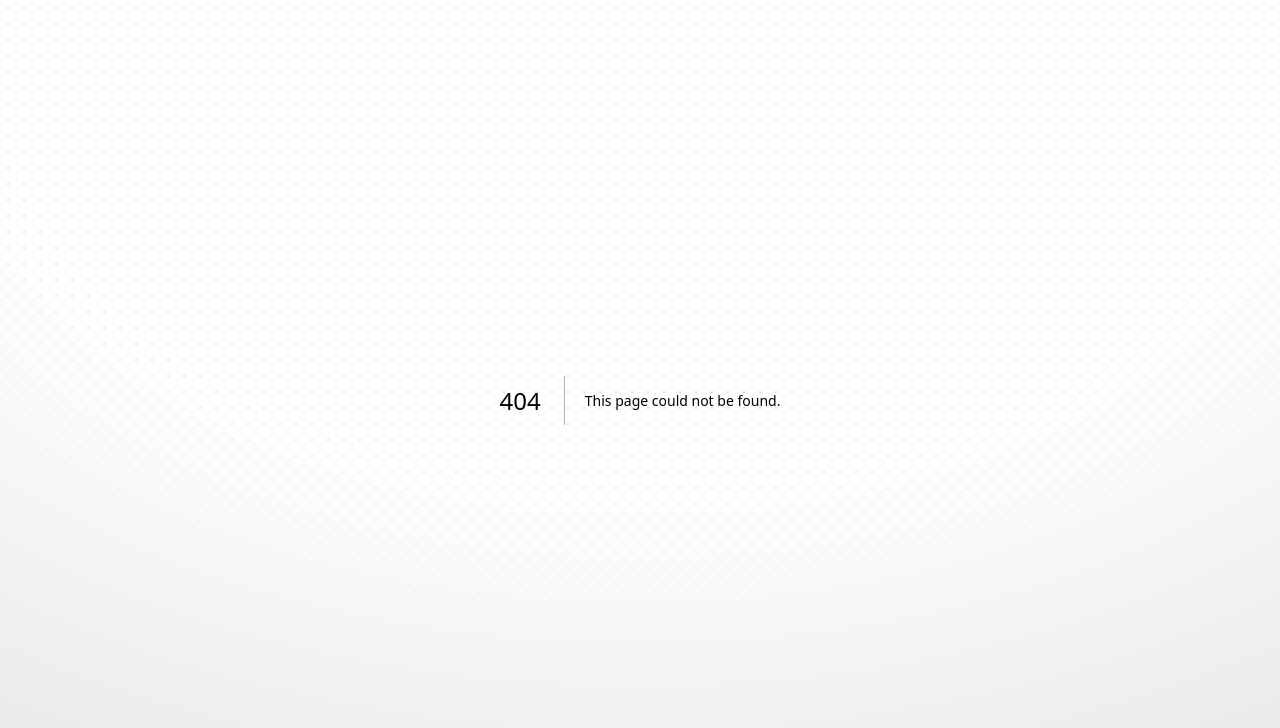
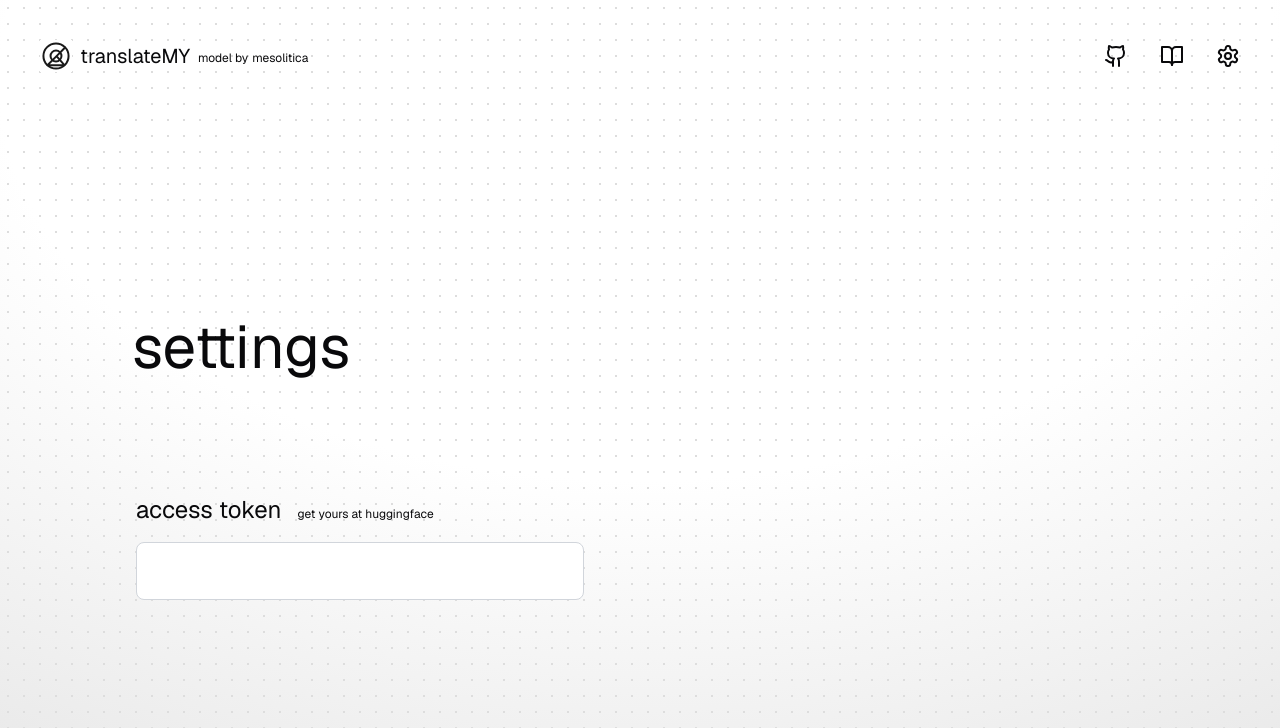
Before and after one commit to 0xN1/translate-my, a Next.js app: page /settings in a window 1280 px wide. Before the commit this address had no page. Shown: the top 728 px of the page. Built offline with nearby package versions, Linux system fonts and the light colour scheme.

Commit message:
feat: add settings page

```diff
--- /dev/null
+++ b/src/app/settings/page.tsx
@@ -0,0 +1,50 @@
+"use client";
+
+import Header from "@/components/header";
+import Link from "next/link";
+import React, { useEffect } from "react";
+import { useLocalStorage } from "usehooks-ts";
+
+type Props = {};
+
+const SettingsPage = (props: Props) => {
+  const [hfToken, setHfToken] = useLocalStorage("hf_token", "");
+
+  // useEffect(() => {
+  //   console.log(hfToken);
+  // }, [hfToken]);
+  return (
+    <main className="flex w-full min-h-screen flex-col items-center justify-between p-6 sm:p-10 font-sans z-10">
+      <Header />
+      <div className="grid grid-rows-1 w-full max-h-[50vh] h-[50vh] gap-4 px-8 sm:px-24">
+        <h1 className="-ml-1 text-4xl sm:text-6xl self-center">settings</h1>
+        <div className="flex flex-col items-start justify-center w-full gap-2">
+          <label htmlFor="hf_token" className="sm:text-2xl text-xl mb-2">
+            access token
+            <span className="text-xs sm:ml-4 ml-2">
+              get yours at{" "}
+              <Link
+                href="https://huggingface.co/settings/tokens"
+                target="_blank"
+                rel="noopener noreferrer"
+                className="hover:text-orange-600 inline-block"
+              >
+                huggingface
+              </Link>
+            </span>
+          </label>
+          <input
+            type="text"
+            id="hf_token"
+            value={hfToken}
+            onChange={(e) => setHfToken(e.target.value)}
+            className="w-full max-prose max-w-md p-4 mb-4 border border-gray-300 rounded-lg"
+          />
+        </div>
+      </div>
+      <div></div>
+    </main>
+  );
+};
+
+export default SettingsPage;
--- a/src/components/header.tsx
+++ b/src/components/header.tsx
@@ -1,4 +1,4 @@
-import { BookOpen, Github } from "lucide-react";
+import { BookOpen, Github, Settings } from "lucide-react";
 import Link from "next/link";
 import React from "react";
 
@@ -38,6 +38,9 @@ const Header = (props: Props) => {
         <Link href="/about" className="hover:text-orange-600">
           <BookOpen className="w-5 h-5 sm:w-6 sm:h-6" />
         </Link>
+        <Link href="/settings" className="hover:text-orange-600">
+          <Settings className="w-5 h-5 sm:w-6 sm:h-6" />
+        </Link>
       </div>
     </header>
   );
```
